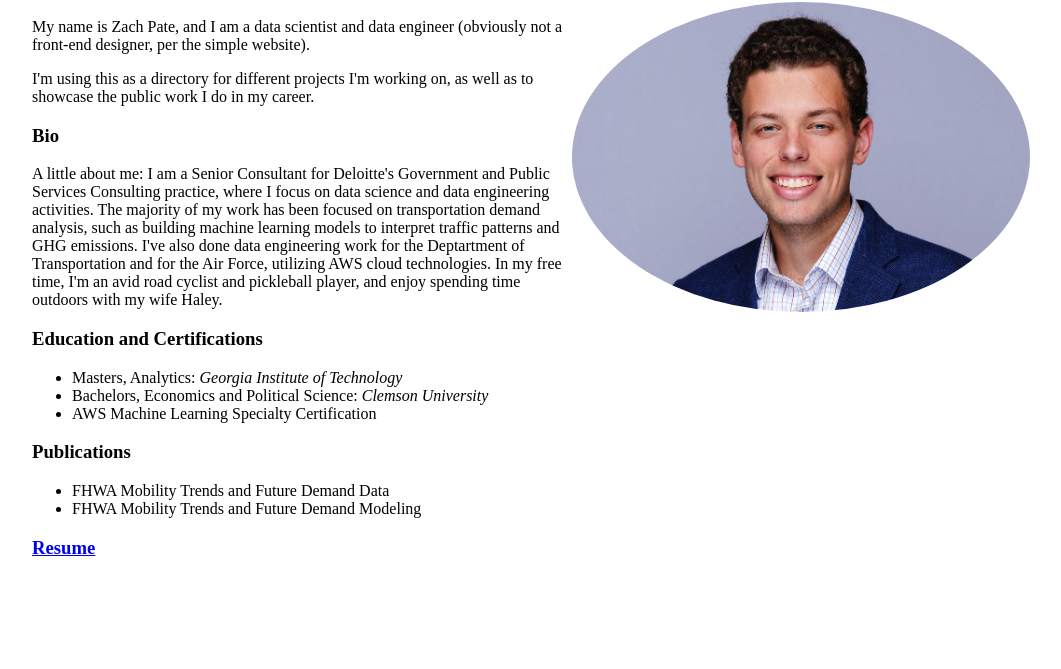
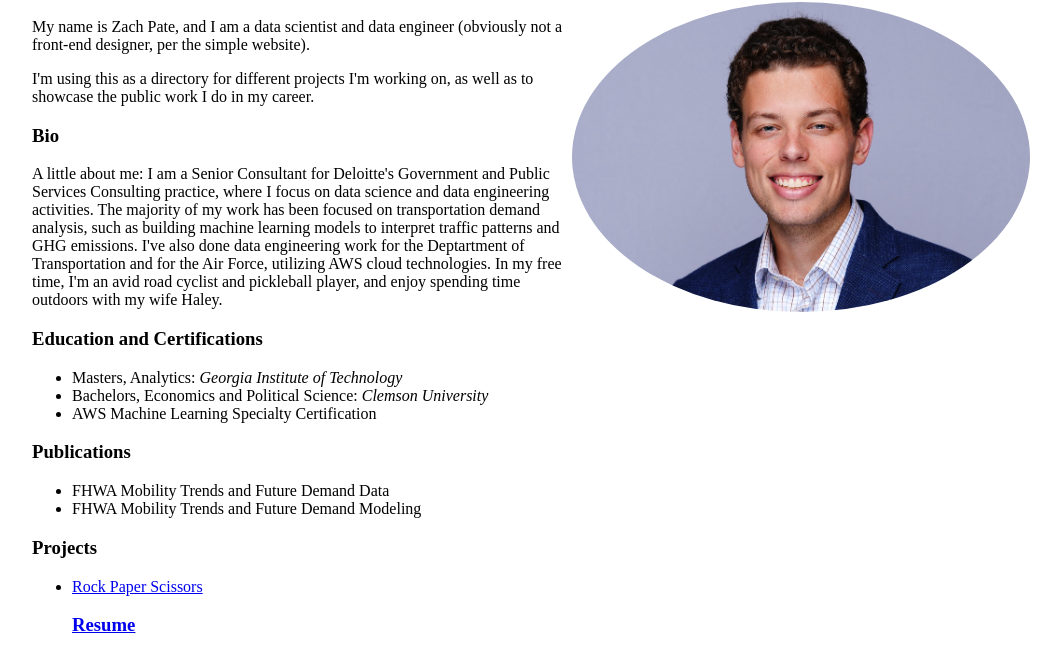
Before and after one commit to zhpate/zhpate.github.io, a plain HTML site: page index.html in a window 1280 px wide. Shown: the part 87-756 px from the top of the page, without its empty margins (109-1170 px from the left). Drawn offline with Linux system fonts and the light colour scheme.

Commit message:
Add RPS link

```diff
--- a/index.html
+++ b/index.html
@@ -33,6 +33,9 @@
                     <li>FHWA Mobility Trends and Future Demand Data</li>
                     <li>FHWA Mobility Trends and Future Demand Modeling</li>
                 </ul>
+            <h3>Projects</h3>
+                <ul>
+                    <li> <a href="https://zhpate.github.io/OdinProject_Rock_Paper_Scissors/">Rock Paper Scissors</a> </li>
             <h3><a href="Zach_Pate_Resume.pdf">Resume</a></h3>
         </div>
         <div class = 'headshot'>
```
